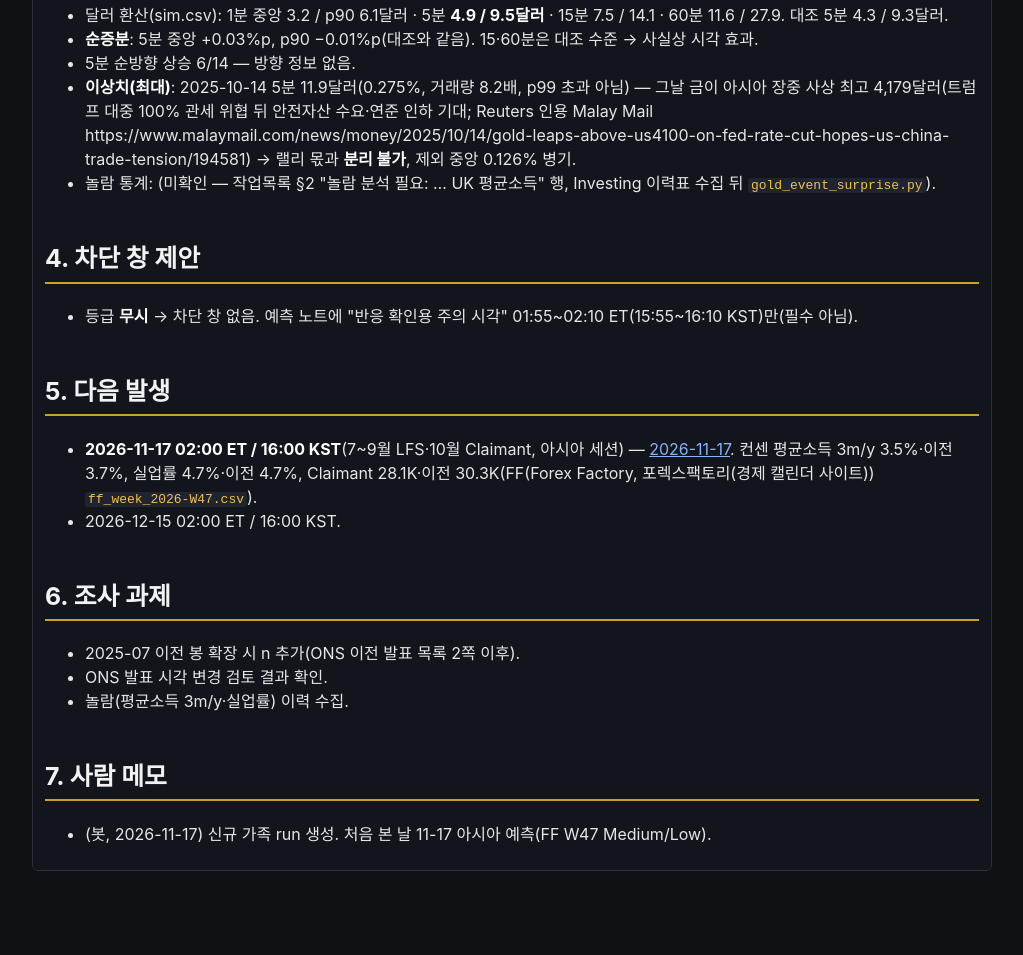
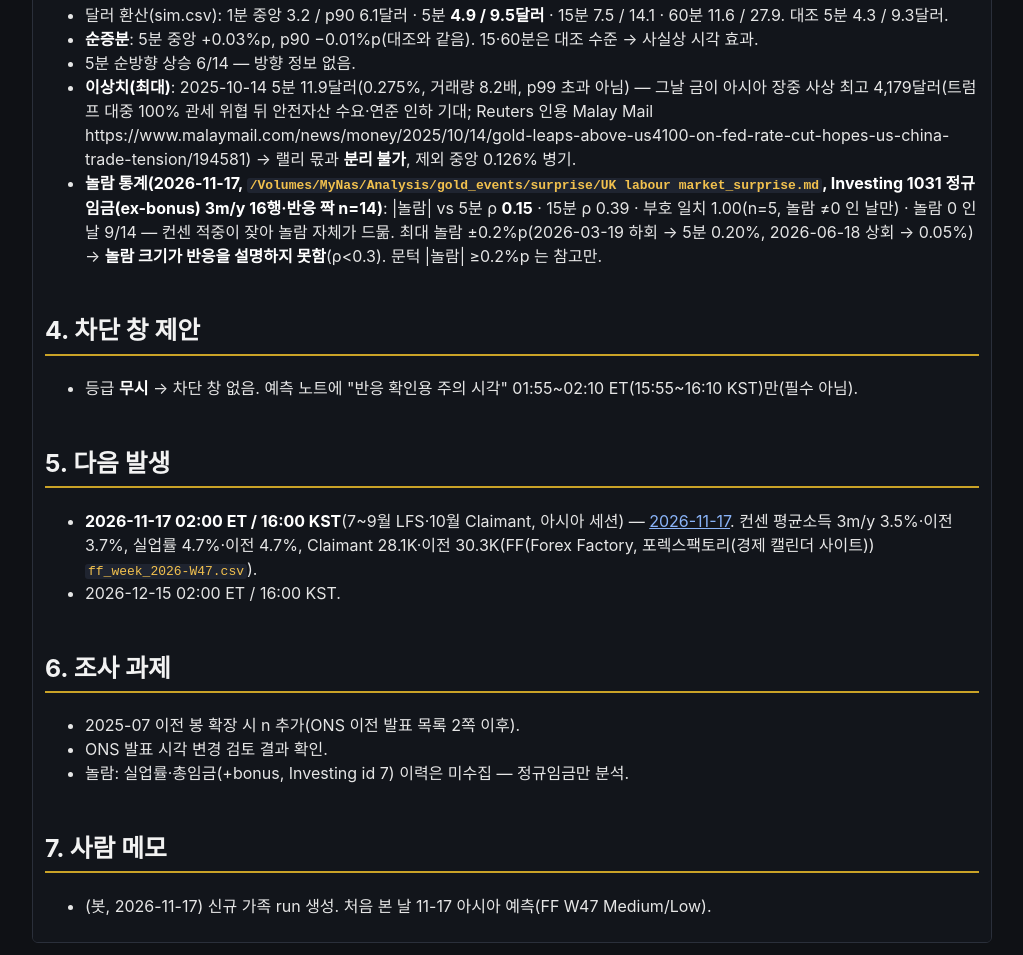
Before and after one commit to iyongsu-stack/gold-forecastor, a plain HTML site: page events/UK labour market.html in a window 1280 px wide. Shown: the part 1369-2324 px from the top of the page, without its empty margins (128-1151 px from the left). Before the commit the page ends 2252 px from the top, so only its background shows below. Drawn offline with Linux system fonts and the light colour scheme.

Commit message:
2026-11-17 UK labour market 놀람

```diff
--- a/events/UK labour market.html
+++ b/events/UK labour market.html
@@ -28,12 +28,12 @@ details.co-tip,details.co-success{border-left-color:#3cab6e}details.co-tip>summa
 <p>2차 환율 경로: 임금 상회·실업 하락 → BoE 인하 기대↓ → 파운드↑ → 달러지수(파운드 비중 약 12%)↓ → 금↑(약). 하회는 반대. 미 실질금리 경로가 아니라 크기가 작다.</p>
 <h2>3. 과거 영향 실측 (GC 1분봉 2025-07-29 ~ 2026-10-14, 시뮬 2026-11-17)</h2>
 <table><tr><th>실측 가족</th><th>n</th><th>1분 중앙/p90 (%)</th><th>5분 중앙/p90 (%)</th><th>15분 중앙/p90 (%)</th><th>60분 중앙/p90 (%)</th><th>진정 중앙/p90 (분)</th><th>거래량 ×(0~4분)</th><th>p99 초과 비율</th><th>제안 등급</th></tr><tr><td>UK labour market (전체)</td><td>14</td><td>0.071 / 0.130</td><td><strong>0.127 / 0.194</strong></td><td>0.157 / 0.325</td><td>0.252 / 0.652</td><td>4 / 37</td><td>1.13</td><td>0.00</td><td><strong>무시</strong></td></tr><tr><td>2025-10-14 제외</td><td>13</td><td>(미계산)</td><td>0.126 / 0.175</td><td>0.157 / 0.268</td><td>0.237 / 0.514</td><td>(미계산)</td><td>(미계산)</td><td>0.00</td><td>무시</td></tr><tr><td>대조: 같은 07:00 런던 분 비이벤트 평일</td><td>299</td><td>0.052 / 0.122</td><td>0.094 / 0.201</td><td>0.148 / 0.304</td><td>0.262 / 0.520</td><td>0 / 45</td><td>1.07</td><td>0.01</td><td>—</td></tr></table>
-<ul><li>달러 환산(sim.csv): 1분 중앙 3.2 / p90 6.1달러 · 5분 <strong>4.9 / 9.5달러</strong> · 15분 7.5 / 14.1 · 60분 11.6 / 27.9. 대조 5분 4.3 / 9.3달러.</li><li><strong>순증분</strong>: 5분 중앙 +0.03%p, p90 −0.01%p(대조와 같음). 15·60분은 대조 수준 → 사실상 시각 효과.</li><li>5분 순방향 상승 6/14 — 방향 정보 없음.</li><li><strong>이상치(최대)</strong>: 2025-10-14 5분 11.9달러(0.275%, 거래량 8.2배, p99 초과 아님) — 그날 금이 아시아 장중 사상 최고 4,179달러(트럼프 대중 100% 관세 위협 뒤 안전자산 수요·연준 인하 기대; Reuters 인용 Malay Mail https://www.malaymail.com/news/money/2025/10/14/gold-leaps-above-us4100-on-fed-rate-cut-hopes-us-china-trade-tension/194581) → 랠리 몫과 <strong>분리 불가</strong>, 제외 중앙 0.126% 병기.</li><li>놀람 통계: (미확인 — 작업목록 §2 &quot;놀람 분석 필요: … UK 평균소득&quot; 행, Investing 이력표 수집 뒤 <code>gold_event_surprise.py</code>).</li></ul>
+<ul><li>달러 환산(sim.csv): 1분 중앙 3.2 / p90 6.1달러 · 5분 <strong>4.9 / 9.5달러</strong> · 15분 7.5 / 14.1 · 60분 11.6 / 27.9. 대조 5분 4.3 / 9.3달러.</li><li><strong>순증분</strong>: 5분 중앙 +0.03%p, p90 −0.01%p(대조와 같음). 15·60분은 대조 수준 → 사실상 시각 효과.</li><li>5분 순방향 상승 6/14 — 방향 정보 없음.</li><li><strong>이상치(최대)</strong>: 2025-10-14 5분 11.9달러(0.275%, 거래량 8.2배, p99 초과 아님) — 그날 금이 아시아 장중 사상 최고 4,179달러(트럼프 대중 100% 관세 위협 뒤 안전자산 수요·연준 인하 기대; Reuters 인용 Malay Mail https://www.malaymail.com/news/money/2025/10/14/gold-leaps-above-us4100-on-fed-rate-cut-hopes-us-china-trade-tension/194581) → 랠리 몫과 <strong>분리 불가</strong>, 제외 중앙 0.126% 병기.</li><li><strong>놀람 통계(2026-11-17, <code>/Volumes/MyNas/Analysis/gold_events/surprise/UK labour market_surprise.md</code>, Investing 1031 정규임금(ex-bonus) 3m/y 16행·반응 짝 n=14)</strong>: |놀람| vs 5분 ρ <strong>0.15</strong> · 15분 ρ 0.39 · 부호 일치 1.00(n=5, 놀람 ≠0 인 날만) · 놀람 0 인 날 9/14 — 컨센 적중이 잦아 놀람 자체가 드묾. 최대 놀람 ±0.2%p(2026-03-19 하회 → 5분 0.20%, 2026-06-18 상회 → 0.05%) → <strong>놀람 크기가 반응을 설명하지 못함</strong>(ρ&lt;0.3). 문턱 |놀람| ≥0.2%p 는 참고만.</li></ul>
 <h2>4. 차단 창 제안</h2>
 <ul><li>등급 <strong>무시</strong> → 차단 창 없음. 예측 노트에 &quot;반응 확인용 주의 시각&quot; 01:55~02:10 ET(15:55~16:10 KST)만(필수 아님).</li></ul>
 <h2>5. 다음 발생</h2>
 <ul><li><strong>2026-11-17 02:00 ET / 16:00 KST</strong>(7~9월 LFS·10월 Claimant, 아시아 세션) — <a href="../events/UK labour market/2026-11-17.html">2026-11-17</a>. 컨센 평균소득 3m/y 3.5%·이전 3.7%, 실업률 4.7%·이전 4.7%, Claimant 28.1K·이전 30.3K(FF(Forex Factory, 포렉스팩토리(경제 캘린더 사이트)) <code>ff_week_2026-W47.csv</code>).</li><li>2026-12-15 02:00 ET / 16:00 KST.</li></ul>
 <h2>6. 조사 과제</h2>
-<ul><li>2025-07 이전 봉 확장 시 n 추가(ONS 이전 발표 목록 2쪽 이후).</li><li>ONS 발표 시각 변경 검토 결과 확인.</li><li>놀람(평균소득 3m/y·실업률) 이력 수집.</li></ul>
+<ul><li>2025-07 이전 봉 확장 시 n 추가(ONS 이전 발표 목록 2쪽 이후).</li><li>ONS 발표 시각 변경 검토 결과 확인.</li><li>놀람: 실업률·총임금(+bonus, Investing id 7) 이력은 미수집 — 정규임금만 분석.</li></ul>
 <h2>7. 사람 메모</h2>
 <ul><li>(봇, 2026-11-17) 신규 가족 run 생성. 처음 본 날 11-17 아시아 예측(FF W47 Medium/Low).</li></ul></div></body></html>
```
Also changed, not shown: events/UK labour market/2026-11-17.html (+1 -1 lines), index.html (+1 -1 lines).
